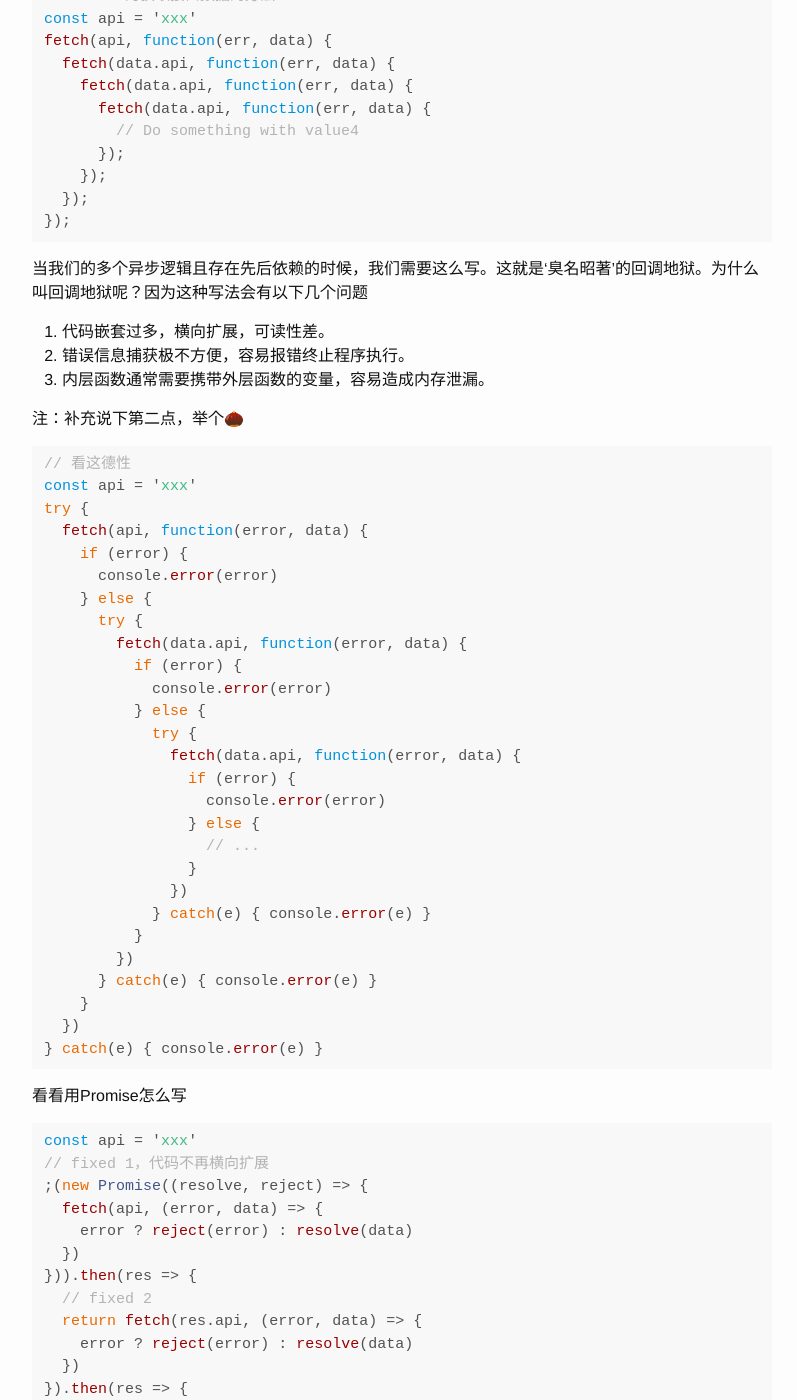
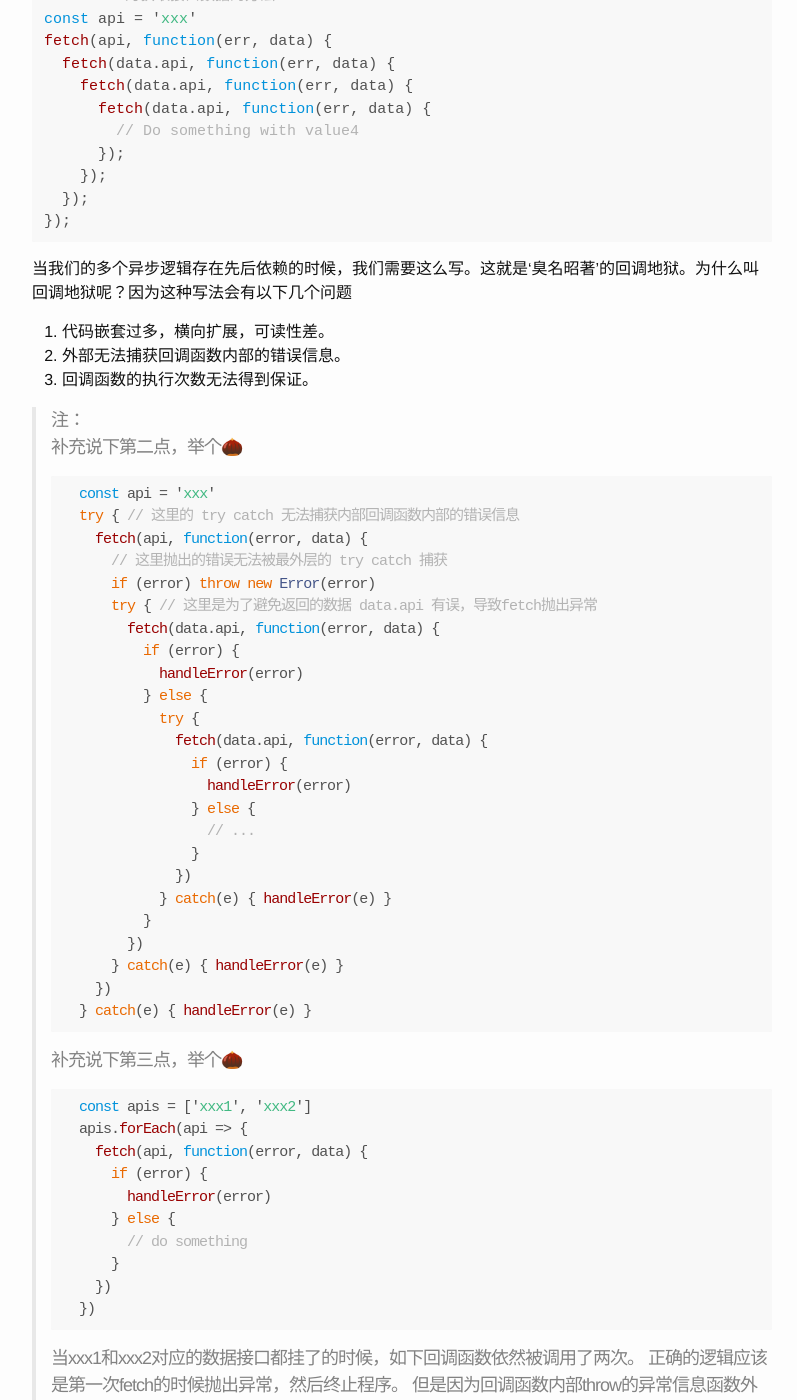
Before and after one commit to eeplover/eplover.github.io, a Jekyll site: the page built from _posts/2017-03-21-promise.md, in a window 1280 px wide and 1400 px high, scrolled down 631 px. Shown: the whole window, without its empty margins (238-1035 px from the left). Built offline with Jekyll 4.4.1, drawn with Linux system fonts in a browser that asks for light colours; some of the changed text lies outside the part shown.

Commit message:
完善why promise

````diff
--- a/_posts/2017-03-21-promise.md
+++ b/_posts/2017-03-21-promise.md
@@ -35,42 +35,57 @@ fetch(api, function(err, data) {
   });
 });
 ```
-当我们的多个异步逻辑且存在先后依赖的时候，我们需要这么写。这就是‘臭名昭著’的回调地狱。为什么叫回调地狱呢？因为这种写法会有以下几个问题
+当我们的多个异步逻辑存在先后依赖的时候，我们需要这么写。这就是‘臭名昭著’的回调地狱。为什么叫回调地狱呢？因为这种写法会有以下几个问题
 
 1. 代码嵌套过多，横向扩展，可读性差。
-2. 错误信息捕获极不方便，容易报错终止程序执行。
-3. 内层函数通常需要携带外层函数的变量，容易造成内存泄漏。
+2. 外部无法捕获回调函数内部的错误信息。
+3. 回调函数的执行次数无法得到保证。
 
-注：补充说下第二点，举个🌰
-```javascript
-// 看这德性
-const api = 'xxx'
-try {
-  fetch(api, function(error, data) {
-    if (error) {
-      console.error(error)
-    } else {
-      try {
+> 注：
+  补充说下第二点，举个🌰
+  ```javascript
+  const api = 'xxx'
+  try { // 这里的 try catch 无法捕获内部回调函数内部的错误信息
+    fetch(api, function(error, data) {
+      // 这里抛出的错误无法被最外层的 try catch 捕获
+      if (error) throw new Error(error)
+      try { // 这里是为了避免返回的数据 data.api 有误，导致fetch抛出异常
         fetch(data.api, function(error, data) {
           if (error) {
-            console.error(error)
+            handleError(error)
           } else {
             try {
               fetch(data.api, function(error, data) {
                 if (error) {
-                  console.error(error)
+                  handleError(error)
                 } else {
                   // ...
                 }
               })
-            } catch(e) { console.error(e) }
+            } catch(e) { handleError(e) }
           }
         })
-      } catch(e) { console.error(e) }
-    }
+      } catch(e) { handleError(e) }
+    })
+  } catch(e) { handleError(e) }
+  ```
+  补充说下第三点，举个🌰
+  ```javascript
+  const apis = ['xxx1', 'xxx2']
+  apis.forEach(api => {
+    fetch(api, function(error, data) {
+      if (error) {
+        handleError(error)
+      } else {
+        // do something
+      }
+    })
   })
-} catch(e) { console.error(e) }
-```
+  ```
+  当xxx1和xxx2对应的数据接口都挂了的时候，如下回调函数依然被调用了两次。
+  正确的逻辑应该是第一次fetch的时候抛出异常，然后终止程序。
+  但是因为回调函数内部throw的异常信息函数外部捕获不到，所以回调里一般不用throw，
+  所以导致错误的回调被执行了两次。
 
 看看用Promise怎么写
 
@@ -82,18 +97,22 @@ const api = 'xxx'
     error ? reject(error) : resolve(data)
   })
 })).then(res => {
-  // fixed 2
   return fetch(res.api, (error, data) => {
     error ? reject(error) : resolve(data)
   })
 }).then(res => {
   return fetch(res.api, (error, data) => {
-    error ? reject(error) : resolve(data)
+    if (error) {
+      // 此处抛出的错误能被 catch 捕获
+      throw new Error('rejected')
+    } else {
+      resolve(data)
+    }
   })
 }).then(res => {
   // ...
 }).catch(error => {
-  // fixed 3，统一处理错误
+  // fixed 2，统一处理错误
 })
 ```
 
@@ -114,7 +133,7 @@ const api = 'xxx'
 
 Promise有以下几种状态:
 
-* pending: 初始状态, 初始状态，未完成或拒绝。
+* pending: 初始状态。
 * fulfilled: 意味着操作成功完成。
 * rejected: 意味着操作失败。
 
@@ -212,10 +231,26 @@ Promise.prototype.then(onFulfilled, onRejected) 方法返回一个由onFulfilled
 
 <br>
 #### Promise.race(iterable)
-当iterable参数里的任意一个子Promise被成功或失败后，父Promise马上也会用子Promise的成功返回值或失败详情作为参数调用父Promise绑定的相应句柄，并返回该Promise对象。
+当iterable参数里的任意一个子Promise成功或失败后，父Promise马上也会用子Promise的成功返回值或失败详情作为参数调用父Promise绑定的相应句柄，并返回该Promise对象。
 
 <br>
 
-以上是小铁的一个学习总结 ~
+以上是小铁这次的总结 ~
 
-参考文档：[MDN](https://developer.mozilla.org/zh-CN/docs/Web/JavaScript/Reference/Global_Objects/Promise)、[ECMA](http://www.ecma-international.org/ecma-262/7.0/index.html#sec-promise-objects)
+<br>
+
+> 最后，思考一下面 4 个 promise 之间有什么区别 ？
+  ```javascript
+    doSomething().then(function () {
+      return doSomethingElse();
+    });
+    doSomething().then(function () {
+      doSomethingElse();
+    });
+    doSomething().then(doSomethingElse());
+    doSomething().then(doSomethingElse);
+  ```
+
+<br><br>
+
+参考文档：[MDN](https://developer.mozilla.org/zh-CN/docs/Web/JavaScript/Reference/Global_Objects/Promise)、[ECMA](http://www.ecma-international.org/ecma-262/7.0/index.html#sec-promise-objects)、[We have a problem with promises](https://pouchdb.com/2015/05/18/we-have-a-problem-with-promises.html)
````
Also changed, not shown: other parts of _posts/2017-03-21-promise.md (+1 -1 lines), 1 other file.
